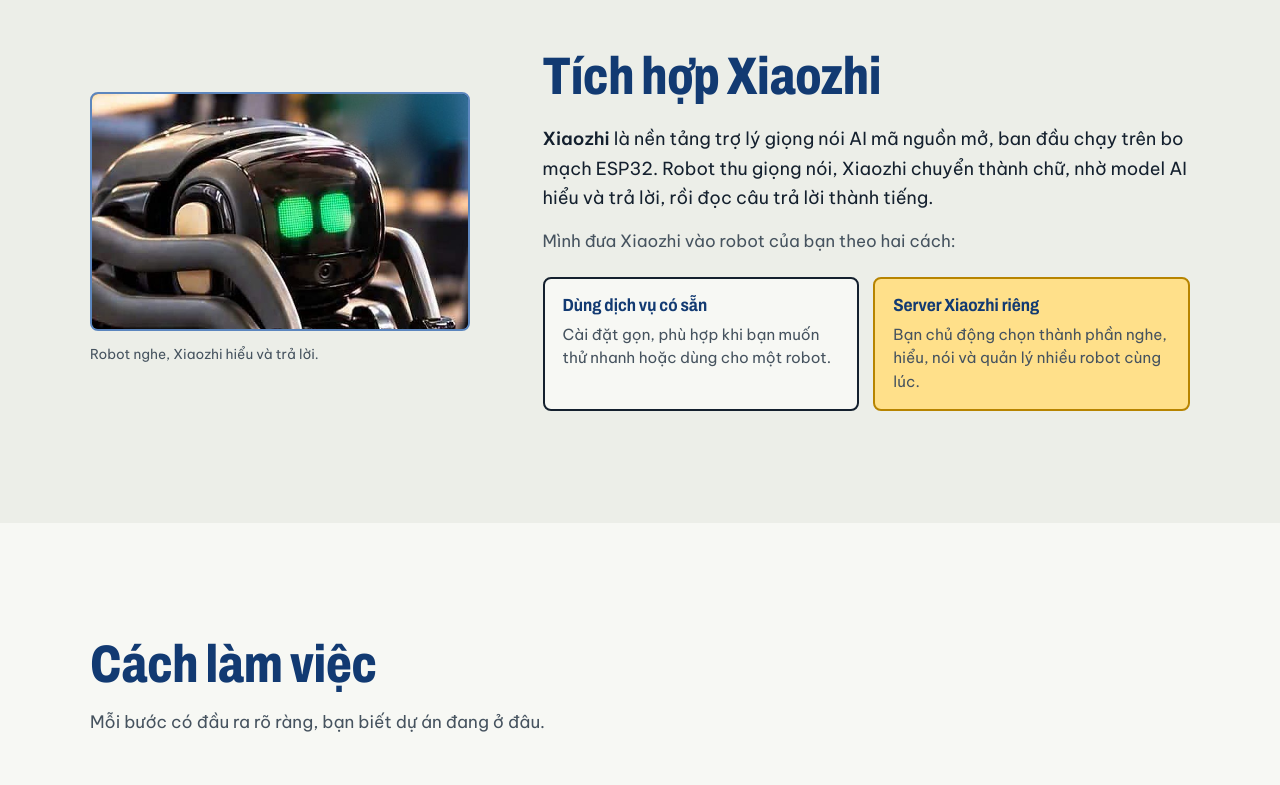
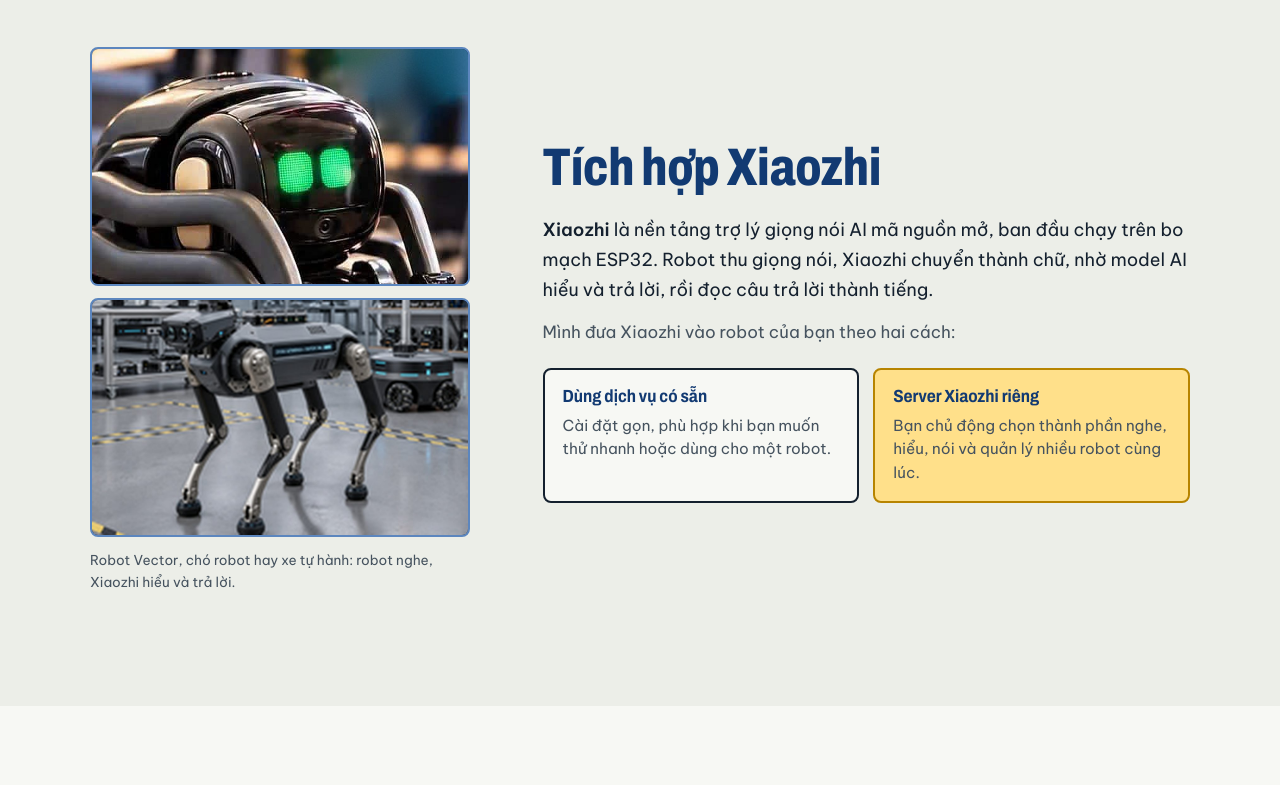
Before and after one commit to tuancongjr10/jrautomation, a plain HTML site: page lap-trinh-ai.html in a window 1280 px wide. Shown: the part 4284-5069 px from the top of the page. Drawn offline with Linux system fonts and the light colour scheme.

Commit message:
Trang Lập trình AI: thêm ảnh chó robot và xe tự hành vào mục Tích hợp Xiaozhi
Co-Authored-By: Claude Opus 5.5 <noreply@anthropic.com>
Claude-Session: https://claude.ai/code/session_017SAm5fkck98wUVu29BDC7C

```diff
--- a/assets/css/style.css
+++ b/assets/css/style.css
@@ -497,6 +497,7 @@ fieldset.field{border:0;padding:0;margin:0;min-width:0}
 .figure{margin:0;max-width:380px}
 .figure img{display:block;width:100%;height:auto;border:2px solid var(--bp-line);border-radius:var(--r);background:var(--blue-deep)}
 .figure figcaption{margin-top:12px;font-size:.85rem;color:var(--ink-2)}
+.figure--stack img+img{margin-top:12px}
 .compare{display:grid;grid-template-columns:repeat(2,minmax(0,1fr));gap:14px;margin-top:22px}
 .compare>div{padding:16px 18px;border:2px solid var(--ink);border-radius:var(--r);background:var(--panel)}
 .compare>div:last-child{background:var(--amber-soft);border-color:#B78400}
--- a/lap-trinh-ai.html
+++ b/lap-trinh-ai.html
@@ -194,9 +194,10 @@
 <!-- ================= XIAOZHI ================= -->
 <section class="sec" id="xiaozhi" aria-labelledby="h-xz">
   <div class="wrap split split--figure">
-    <figure class="figure">
+    <figure class="figure figure--stack">
       <img src="assets/img/vector/vector-mat.jpg" width="720" height="450" loading="lazy" alt="Cận cảnh mặt robot Vector với hai mắt xanh lá">
-      <figcaption>Robot nghe, Xiaozhi hiểu và trả lời.</figcaption>
+      <img src="assets/img/robot/robot-cho-tu-hanh.jpg" width="1200" height="750" loading="lazy" alt="Chó robot 4 chân và xe robot tự hành trong xưởng tự động hóa">
+      <figcaption>Robot Vector, chó robot hay xe tự hành: robot nghe, Xiaozhi hiểu và trả lời.</figcaption>
     </figure>
     <div>
       <h2 class="h2" id="h-xz">Tích hợp Xiaozhi</h2>
```
Also changed, not shown: assets/img/robot/robot-cho-tu-hanh.jpg (added).
